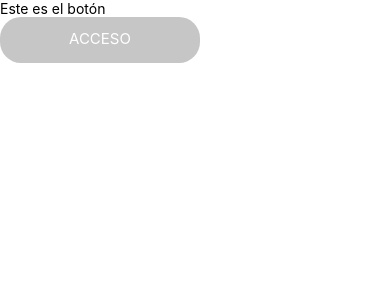
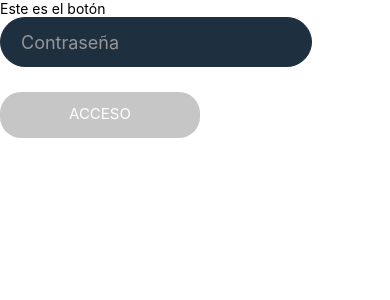
Before and after one commit to sandclock-byte/BotonesPetId, a React Native app: screen / in a window 390 px wide. Shown: the top 300 px of the page. Built offline with nearby package versions, Linux system fonts and the light colour scheme.

Commit message:
Se agrego state para probar diseño botonAcceso

```diff
--- a/App.js
+++ b/App.js
@@ -1,5 +1,5 @@
-import React from 'react'
-import { View, Text } from 'react-native'
+import React, { useState, useEffect } from 'react'
+import { StyleSheet, View, Text, TextInput } from 'react-native'
 import BotonAzul from './src/components/Botones/BotonAzul'
 import BotonAcceso from './src/components/Botones/BotonAcceso'
 
@@ -9,13 +9,47 @@ const presionarBoton = (nombre) => {
 }
 
 export default function App() {
+
+  const [formData, setFormData] = useState('');
+  const [isAvailable, setIsAvailable] = useState(false);
+
+  useEffect(() => {
+    formData != '' ? setIsAvailable(true) : setIsAvailable(false);
+  }, [formData])
+
   return (
     <>
       <Text>Este es el botón</Text>
       <View >
-        {/* <BotonAzul title={'REGISTRAR'} onPress={() => presionarBoton('REGISTRAR')} /> */}
-        <BotonAcceso title={'ACCESO'} onPress={() => presionarBoton('REGISTRAR')} />
+        <TextInput
+          style={styles.input}
+          placeholder='Contraseña'
+          placeholderTextColor='#969696'
+          secureTextEntry={true}
+          onChange={(e) => setFormData(e.nativeEvent.text.trim())}
+        />
+        <BotonAcceso
+          title={'ACCESO'}
+          onPress={() => presionarBoton('ACCESO')}
+          available={isAvailable}
+        />
       </View>
     </>
   );
 }
+
+const styles = StyleSheet.create({
+
+  input: {
+    height: 50,
+    color: '#FFF',
+    width: '80%',
+    marginBottom: 25,
+    backgroundColor: '#1E3040',
+    paddingHorizontal: 20,
+    borderRadius: 50,
+    fontSize: 18,
+    borderWidth: 1,
+    borderColor: '#1E3040'
+  },
+});
```
